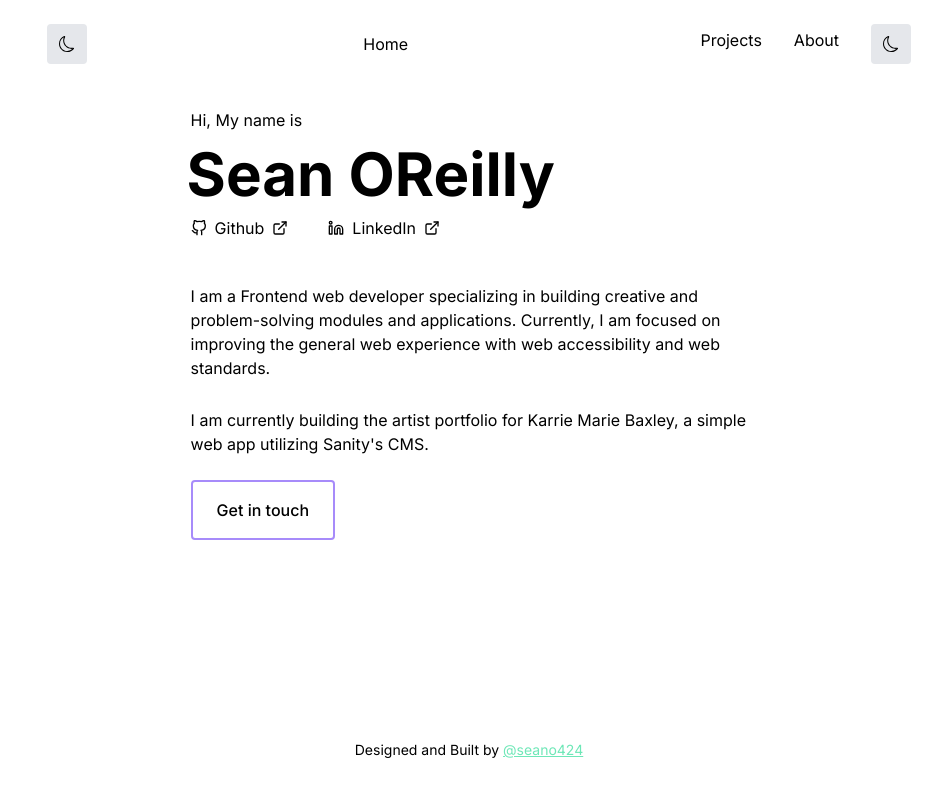
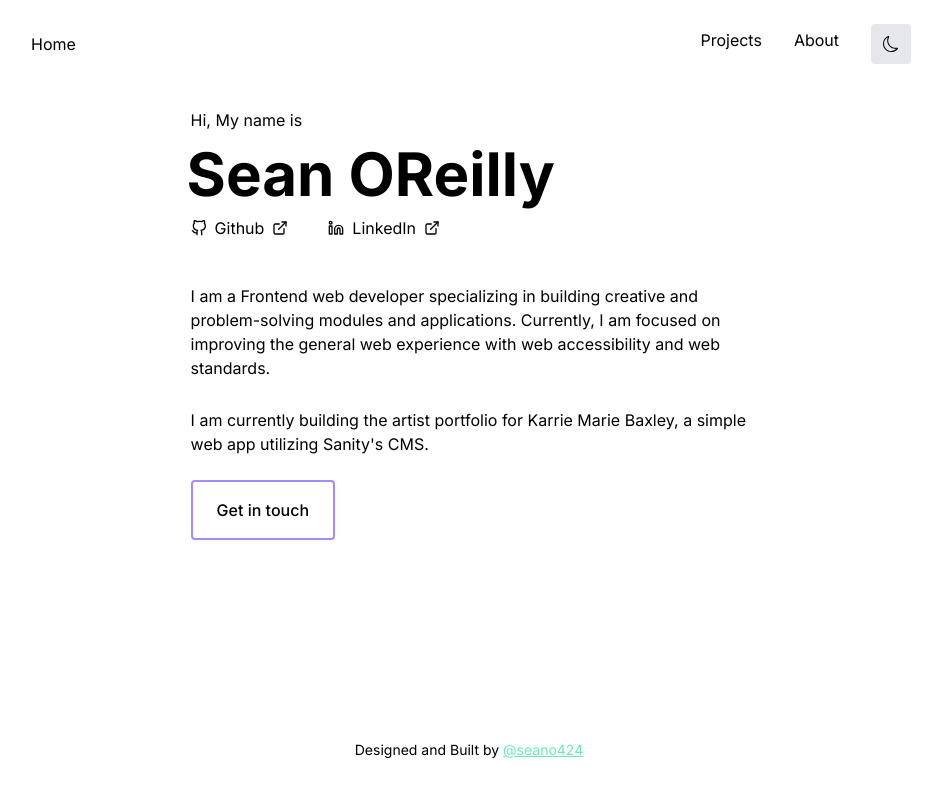
Before and after one commit to seano424/seans-react-portfolio, a Next.js app: page / in a window 1280 px wide. Shown: the top 796 px of the page, without its empty margins (169-1111 px from the left). Built offline with nearby package versions, Linux system fonts and the light colour scheme.

Commit message:
navbar mobile edits

```diff
--- a/components/Navbar.js
+++ b/components/Navbar.js
@@ -18,7 +18,7 @@ export default function Navbar() {
   return (
     <>
       <nav className="sticky z-10 top-0 backdrop-filter backdrop-blur flex w-full px-20 justify-between items-center py-6 lg:px-48 my-0">
-        {button}
+        <div className="lg:hidden">{button}</div>
         <Link className="py-1 mt-1 pl-0 text-sm" href="/">
           <a className="hidden lg:flex">Home</a>
         </Link>
@@ -37,7 +37,7 @@ export default function Navbar() {
         </div>
         <article
           onClick={() => setOpen(!open)}
-          className="xl:hidden cursor-pointer flex flex-col justify-center p-3"
+          className="lg:hidden cursor-pointer flex flex-col justify-center p-3"
         >
           <div
             className={`w-8 h-1 bg-gray-900 dark:bg-gray-50 rounded-lg transition-all duration-150 ease-linear relative ${
```
